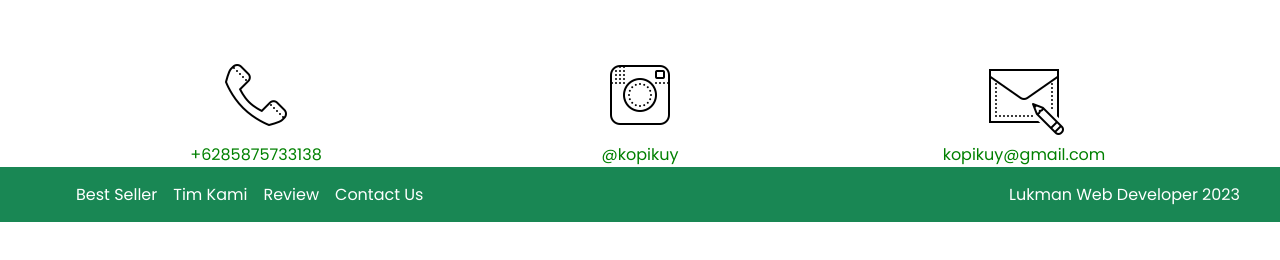
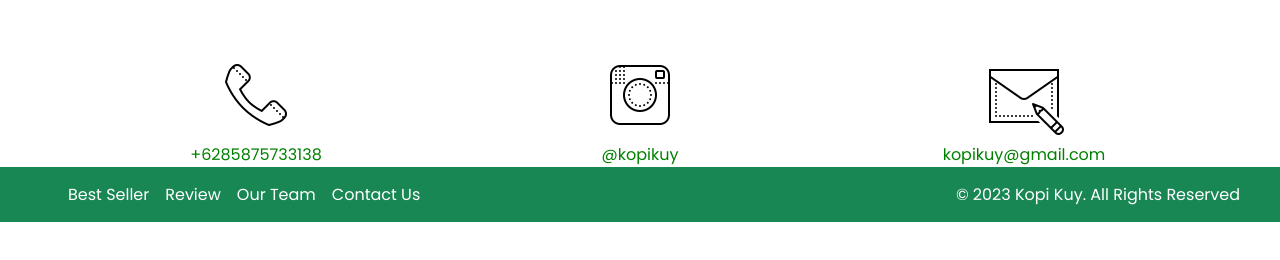
Before and after one commit to lukmanbrebes/kopikuy, a plain HTML site: page index.html in a window 1280 px wide. Shown: the part 3581-3841 px from the top of the page. Drawn offline with Linux system fonts and the light colour scheme.

Commit message:
Update index.html

```diff
--- a/index.html
+++ b/index.html
@@ -135,10 +135,9 @@
     <div class="col-kontak"><img src="images/icon/icon_mail.png" alt=""><p>kopikuy@gmail.com</p></div>
 </div>
 <footer>
-    <div class="row">
-<div class="navigasi"><a href="#best-seller"></a>Best Seller<a href=""></a>Tim Kami</a><a href=""></a>Review<a href="#contact-us"></a>Contact Us</a></div>
-
-            <p class="copyright">Lukman Web Developer 2023</p>
+<div class="row">
+    <div class="navigasi"><a href="#best-seller">Best Seller</a><a href="review">Review</a><a href="#our-team">Our Team</a><a href="#contact-us">Contact Us</a></div>
+<p class="copyright">© 2023 Kopi Kuy. All Rights Reserved</p></div>
 </footer>
     </body>
 
```
